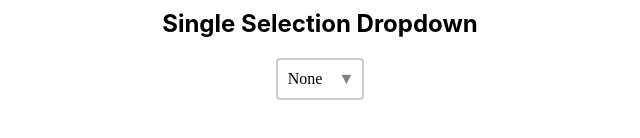
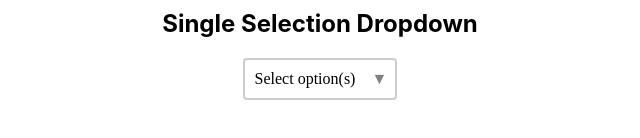
Before and after one commit to grace-sun-shine/dropdown-component, a React (Create React App) app: page / in a window 1280 px wide. Shown: the part 184-322 px from the top of the page, without its empty margins (320-960 px from the left). Built offline with nearby package versions, Linux system fonts and the light colour scheme.

Commit message:
improved props

```diff
--- a/package.json
+++ b/package.json
@@ -6,6 +6,7 @@
     "@testing-library/jest-dom": "^5.16.5",
     "@testing-library/react": "^13.4.0",
     "@testing-library/user-event": "^13.5.0",
+    "prop-types": "^15.8.1",
     "react": "^18.2.0",
     "react-dom": "^18.2.0",
     "react-scripts": "5.0.1",
--- a/src/App.js
+++ b/src/App.js
@@ -3,7 +3,7 @@ import Dropdown from './components/Dropdown';
 
 function App() {
   const option1 = ['Oliver Hansen', 'Van Henry', 'April Tucker', 'Ralph Hubbard', 'Omar Alexander', 'Carlos Abbott', 'Miriam Wagner', 'Bradley Wilkerson', 'Virginia Andrews', 'Kelly Snyder'];
-  const option2 = ['None', 'Twenty', "Twenty one", "Twenty one and a half and a half and a half"]
+  const option2 = ['Twenty', "Twenty one", "Twenty one and a half and a half and a half"]
   const defaultOption1 = [option1[0], option1[2]];
   // write a function to generate random names with given length
   const generateRandomNames = (length) => {
@@ -26,7 +26,6 @@ function App() {
           multiple={true}
           onSelect={(selectedItems) => console.log(selectedItems)}
           value = {defaultOption1}
-          placeholder = "None"
         />
 
         <h2>Single Selection Dropdown</h2>
@@ -34,7 +33,6 @@ function App() {
           options={option2}
           multiple={false}
           onSelect={(selectedItem) => console.log(selectedItem)}
-          value = {option2[0]}
         />
       </div>
     </div>
--- a/src/components/Dropdown.js
+++ b/src/components/Dropdown.js
@@ -1,30 +1,17 @@
 import React, { useState, useEffect, useRef } from 'react';
-import PropTypes from 'prop-types';
 import './Dropdown.css';
 
 // create a reusable dropdown component
-const Dropdown = ({ options, multiple, onSelect, value, placeholder }) => {
+const Dropdown = ({
+    options,
+    multiple = false,
+    onSelect = () => {},
+    value = multiple ? [] : '',
+    placeholder = 'Select option(s)',
+ }) => {
     const [isOpen, setIsOpen] = useState(false);
-    const [selectedOptions, setSelectedOptions] = useState(Array.isArray(value) ? value : value ? [value]: []);
+    const [selectedOptions, setSelectedOptions] = useState(Array.isArray(value) ? value : value ? [value] : []);
     const dropdownRef = useRef(null);
-
-    Dropdown.propTypes = {
-        options: PropTypes.array.isRequired,
-        multiple: PropTypes.bool,
-        onSelect: PropTypes.func,
-        value: PropTypes.oneOfType([
-            PropTypes.string,
-            PropTypes.arrayOf(PropTypes.string)
-          ]),
-        placeholder: PropTypes.string,
-      };
-
-    Dropdown.defaultProps = {
-        multiple: false,
-        onSelect: () => {},
-        value: [placeholder],
-        placeholder: 'Select option(s)',
-      };
 
     const toggleDropdown = () => setIsOpen(!isOpen);
 
@@ -57,6 +44,12 @@ const Dropdown = ({ options, multiple, onSelect, value, placeholder }) => {
         onSelect([]);
     }
 
+    const handlePlaceholder = () => {
+        setSelectedOptions([]);
+        onSelect([]);
+        toggleDropdown();
+    }
+
     const clickOutside = (event) => {
         if (dropdownRef.current && !dropdownRef.current.contains(event.target)) {
             setIsOpen(false);
@@ -78,12 +71,21 @@ const Dropdown = ({ options, multiple, onSelect, value, placeholder }) => {
                 </div>
                 <span className={`dropdown-arrow ${isOpen ? 'open' : ''}`}>&#9660;</span>
             </div>
+
             {isOpen && (
                 <div className='dropdown-body'>
                     {multiple && (
                         <div className='dropdown-body-actions'>
                             <button onClick={selectAll}>Select All</button>
                             <button onClick={deselectAll}>Deselect All</button>
+                        </div>
+                    )}
+                    {(!multiple) && (
+                        <div
+                            className={`dropdown-option ${!selectedOptions.length ? ' selected' : ''}`}
+                            onClick={handlePlaceholder}
+                        >
+                            {placeholder}
                         </div>
                     )}
                     {options.map((option, index) => (
```
